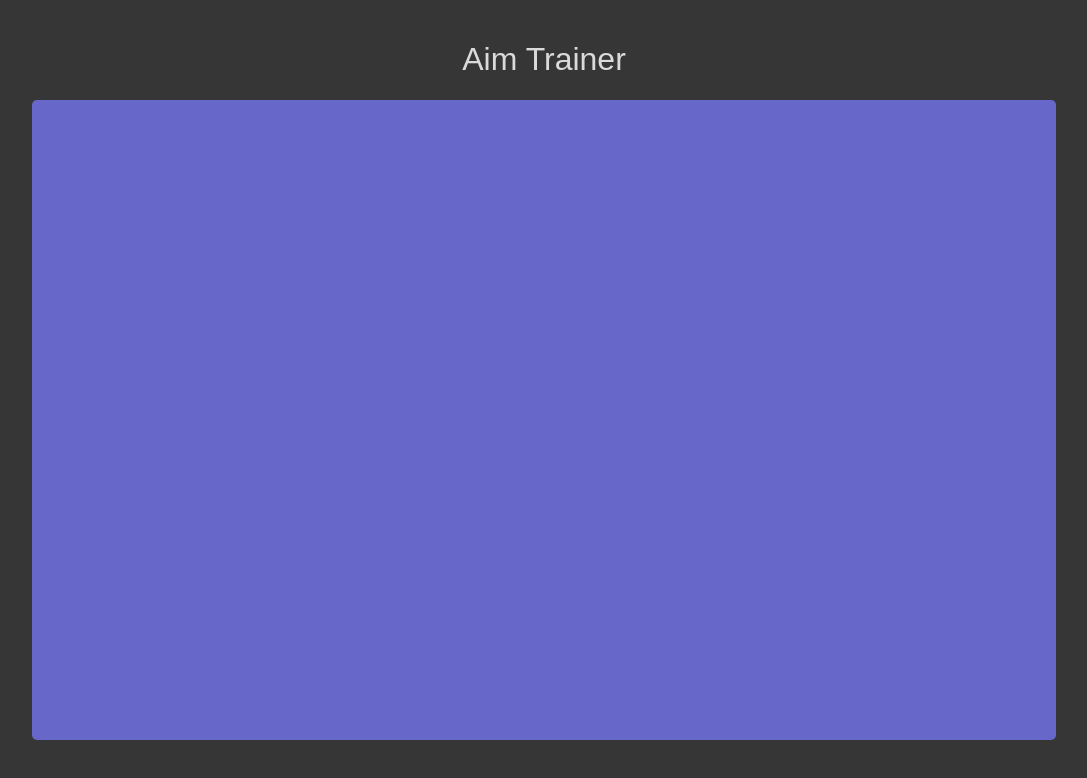
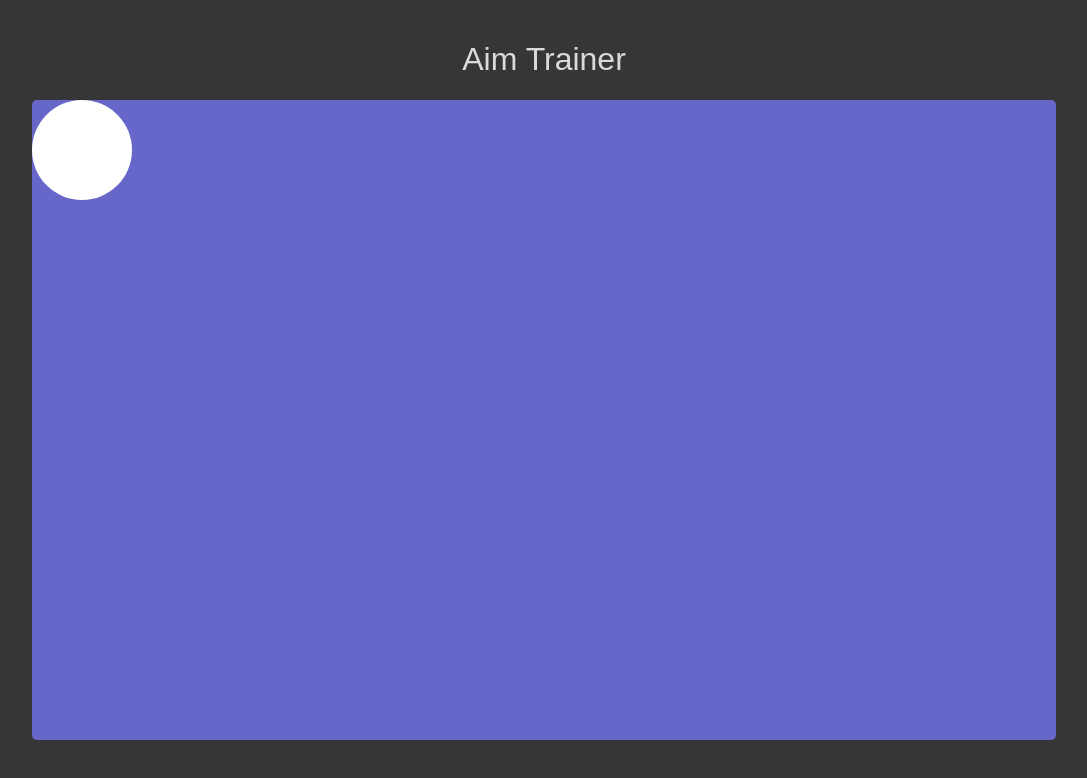
Before and after one commit to Akaczek/ZSL-React-intro, a React (Vite) app: page / in a window 1280 px wide. Shown: the top 778 px of the page, without its empty margins (96-1183 px from the left). Built offline with nearby package versions, Linux system fonts and the light colour scheme; a web font is replaced by a local one.

Commit message:
Single target working

```diff
--- a/src/aim-trainer/AimTrainer.css
+++ b/src/aim-trainer/AimTrainer.css
@@ -21,4 +21,5 @@
   height: 80vh;
   background-color: #6767ca;
   border-radius: 5px;
+  position: relative;
 }
--- a/src/aim-trainer/AimTrainer.jsx
+++ b/src/aim-trainer/AimTrainer.jsx
@@ -1,11 +1,15 @@
+import Target from './Target/Target';
 import './AimTrainer.css';
 
 const AimTrainer = () => {
   return (
     <div className='aim-trainer'>
       <h1 className='aim-trainer__title'>Aim Trainer</h1>
-      <div className='aim-trainer__train-box'>
-
+      <div
+        id='train-box'
+        className='aim-trainer__train-box'
+      >
+        <Target />
       </div>
     </div>
   );
--- /dev/null
+++ b/src/aim-trainer/Target/Target.css
@@ -0,0 +1,12 @@
+.target {
+  width: 100px;
+  height: 100px;
+  border-radius: 50%;
+  background-color: #ffffff;
+  position: absolute;
+  cursor: pointer;
+}
+
+.target:hover {
+  background-color: #a9a9a9;
+}
--- /dev/null
+++ b/src/aim-trainer/Target/Target.jsx
@@ -0,0 +1,29 @@
+import { useState } from 'react';
+
+import { getRandomInt } from '../../lib/utils';
+import './Target.css';
+
+const Target = () => {
+  const MAX_WIDTH = document.getElementById('train-box')?.offsetWidth - 100;
+  const MAX_HEIGHT = document.getElementById('train-box')?.offsetHeight - 100;
+  const [topShift, setTopShift] = useState(0);
+  const [leftShift, setLeftShift] = useState(0);
+
+  return (
+    <div
+      className='target'
+      style={{
+        top: `${topShift}px`,
+        left: `${leftShift}px`,
+      }}
+      onClick={() => {
+        setTopShift(getRandomInt(MAX_HEIGHT));
+        setLeftShift(getRandomInt(MAX_WIDTH));
+      }}
+    >
+
+    </div>
+  );
+};
+
+export default Target;
--- /dev/null
+++ b/src/lib/utils.js
@@ -0,0 +1,3 @@
+export const getRandomInt = (max) => {
+  return Math.floor(Math.random() * max)
+}
```
